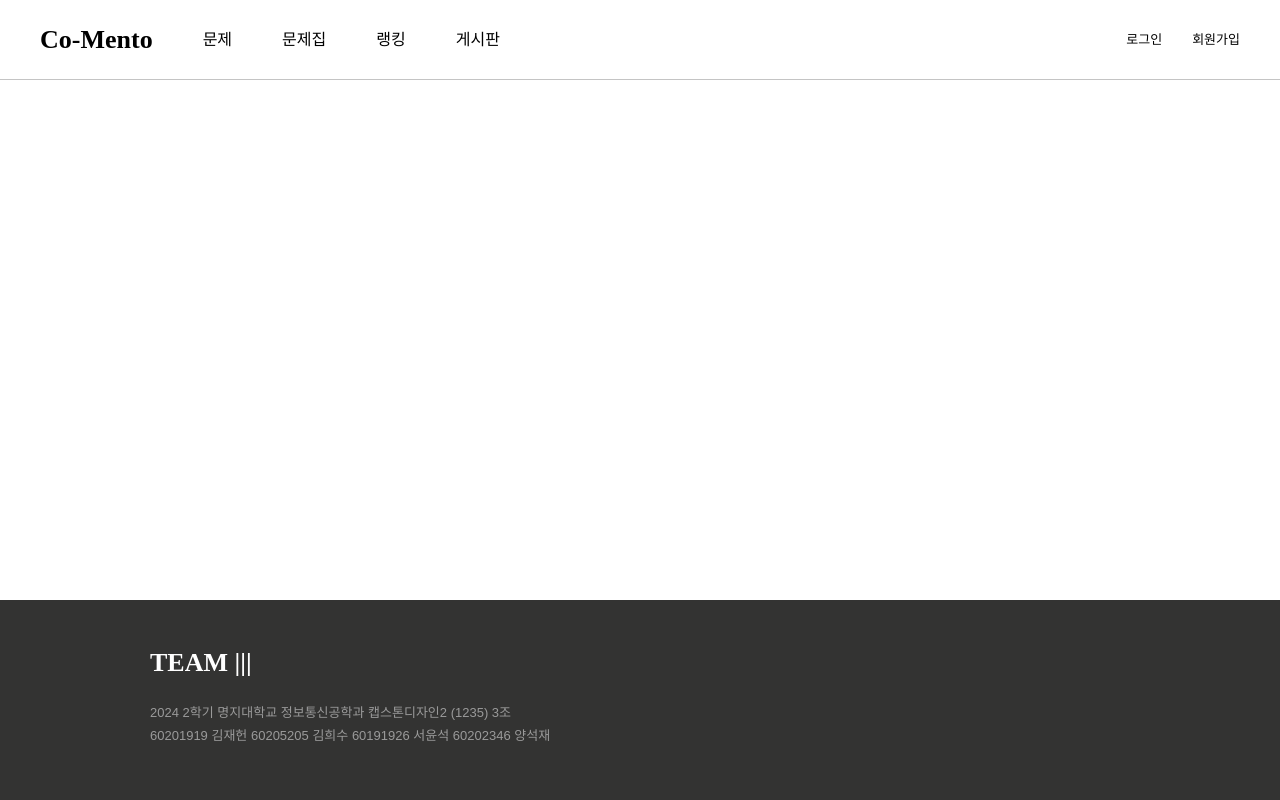
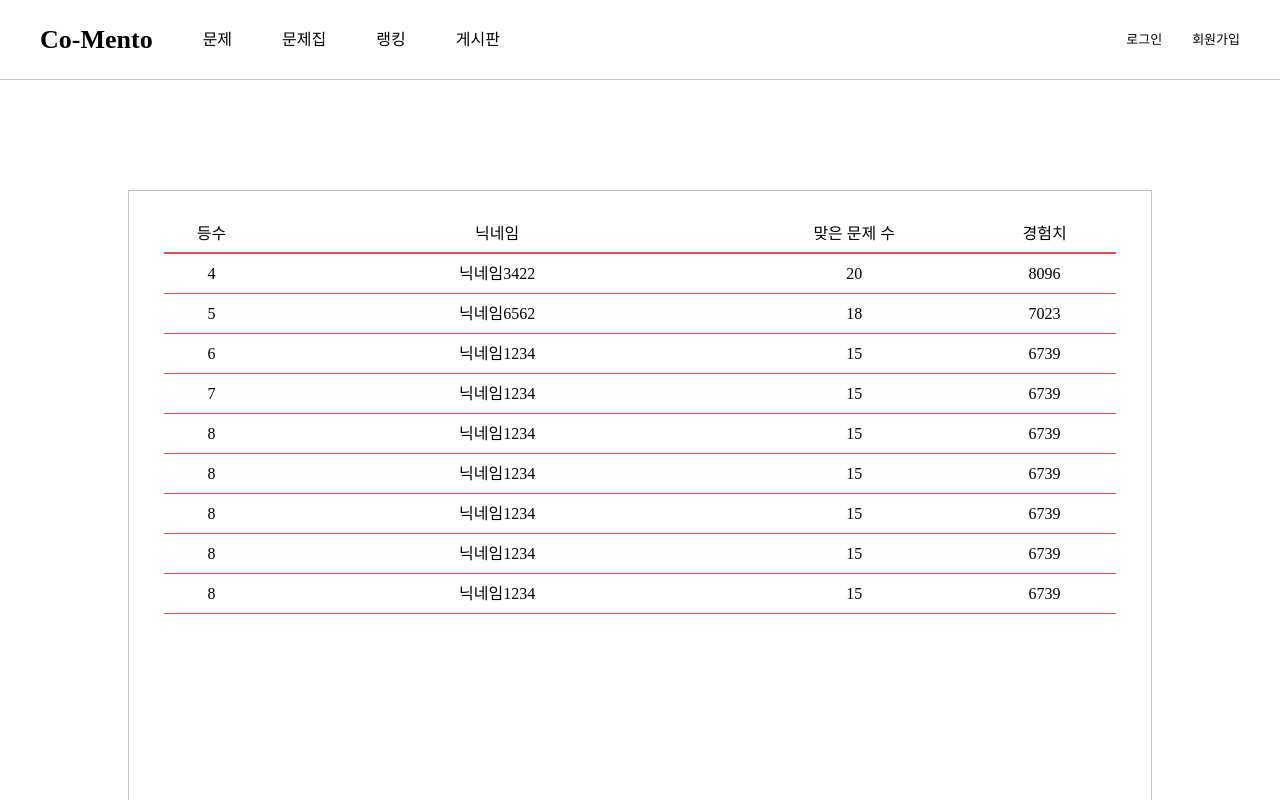
Before and after one commit to Heesu01/co-mento, a React (Create React App) app: page /rank in a window 1280 px wide. Shown: the top 800 px of the page. Built offline with nearby package versions, Linux system fonts and the light colour scheme.

Commit message:
feat: 랭크 목록 UI 구현

```diff
--- a/src/pages/Rank.js
+++ b/src/pages/Rank.js
@@ -1,7 +1,141 @@
 import React from "react";
+import styled from "styled-components";
 
 const Rank = () => {
-  return <div></div>;
+  const RankData = [
+    {
+      id: 1,
+      rank: 4,
+      name: "닉네임3422",
+      success: "20",
+      exp: "8096",
+    },
+    {
+      id: 2,
+      rank: 5,
+      name: "닉네임6562",
+      success: "18",
+      exp: "7023",
+    },
+    {
+      id: 3,
+      rank: 6,
+      name: "닉네임1234",
+      success: "15",
+      exp: "6739",
+    },
+    {
+      id: 3,
+      rank: 7,
+      name: "닉네임1234",
+      success: "15",
+      exp: "6739",
+    },
+    {
+      id: 3,
+      rank: 8,
+      name: "닉네임1234",
+      success: "15",
+      exp: "6739",
+    },
+    {
+      id: 3,
+      rank: 8,
+      name: "닉네임1234",
+      success: "15",
+      exp: "6739",
+    },
+    {
+      id: 3,
+      rank: 8,
+      name: "닉네임1234",
+      success: "15",
+      exp: "6739",
+    },
+    {
+      id: 3,
+      rank: 8,
+      name: "닉네임1234",
+      success: "15",
+      exp: "6739",
+    },
+    {
+      id: 3,
+      rank: 8,
+      name: "닉네임1234",
+      success: "15",
+      exp: "6739",
+    },
+  ];
+
+  return (
+    <Container>
+      <TopRank></TopRank>
+      <ListBox>
+        <Top>
+          <Num>등수</Num>
+          <Name>닉네임</Name>
+          <Success>맞은 문제 수</Success>
+          <Exp>경험치</Exp>
+        </Top>
+        {RankData.map((problem) => (
+          <Item key={problem.id}>
+            <Num>{problem.rank}</Num>
+            <Name>{problem.name}</Name>
+            <Success>{problem.success}</Success>
+            <Exp>{problem.exp}</Exp>
+          </Item>
+        ))}
+      </ListBox>
+    </Container>
+  );
 };
 
+const Container = styled.div`
+  width: 80%;
+  margin: 90px auto;
+  display: flex;
+  flex-direction: column;
+  gap: 20px;
+`;
+const TopRank = styled.div``;
+const ListBox = styled.div`
+  width: 100%;
+  height: 800px;
+  border: 1px solid ${({ theme }) => theme.colors.gray2};
+  padding: 35px;
+`;
+const Top = styled.div`
+  width: 100%;
+  display: flex;
+  text-align: center;
+  align-items: center;
+  justify-content: center;
+  padding-bottom: 10px;
+  border-bottom: 2px solid ${({ theme }) => theme.colors.red};
+`;
+const Num = styled.div`
+  width: 10%;
+`;
+const Name = styled.div`
+  width: 50%;
+`;
+const Success = styled.div`
+  width: 25%;
+`;
+const Exp = styled.div`
+  width: 15%;
+`;
+const Item = styled.div`
+  width: 100%;
+  height: 40px;
+  display: flex;
+  text-align: center;
+  align-items: center;
+  justify-content: center;
+  padding: 10px 0;
+  border-bottom: 1px solid ${({ theme }) => theme.colors.red};
+  cursor: pointer;
+`;
+
 export default Rank;
```
